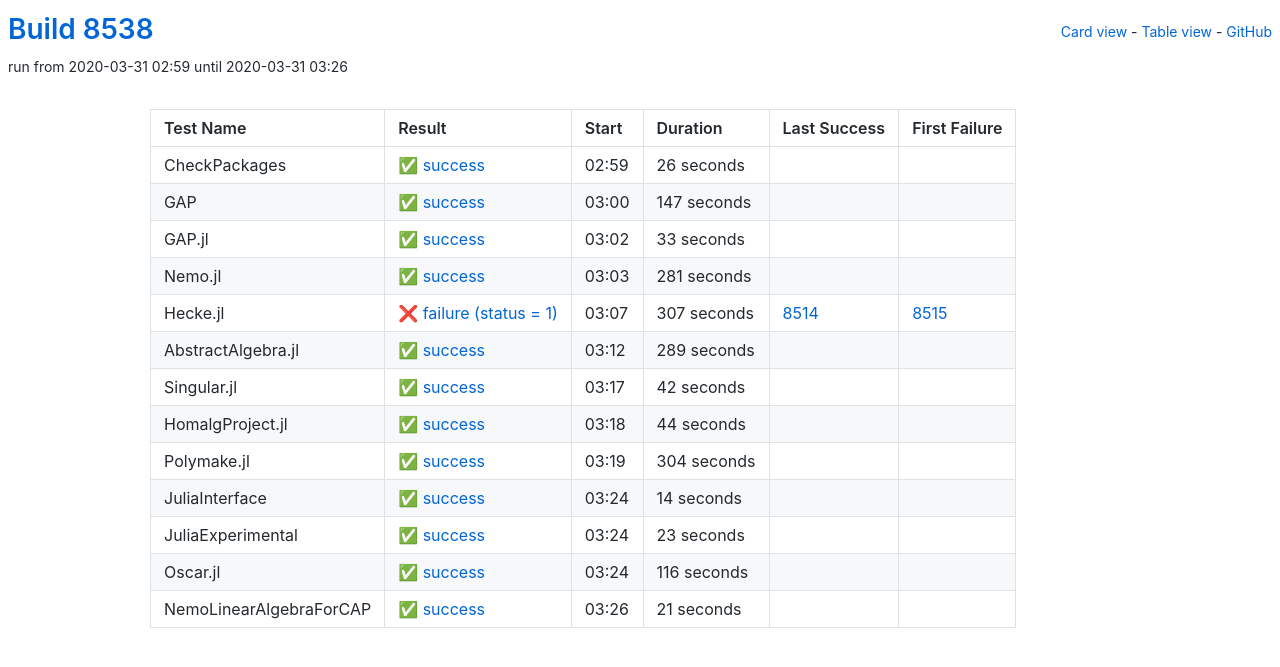
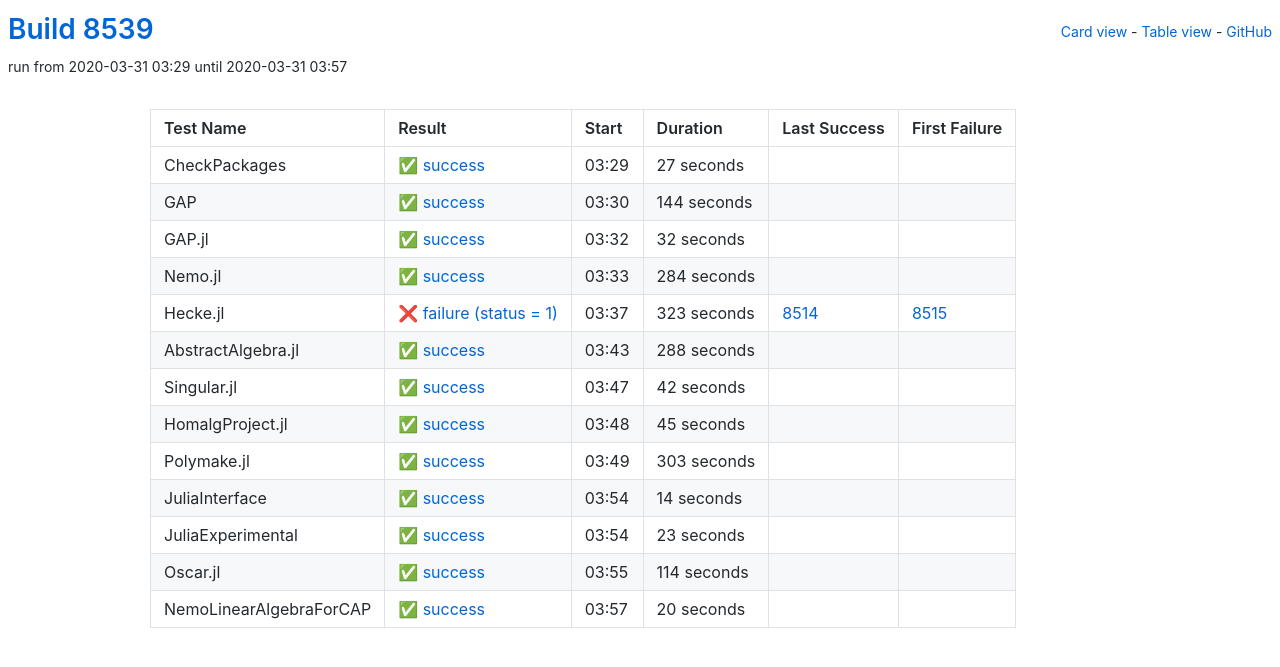
Before and after one commit to oscar-system/oscar-ci-status, a Jekyll site: the page built from table.html, in a window 1280 px wide. Shown: the top 667 px of the page. Built offline with Jekyll 4.4.1, drawn with Linux system fonts in a browser that asks for light colours.

Commit message:
Build 8539

```diff
--- a/_data/ci.yml
+++ b/_data/ci.yml
@@ -1,71 +1,71 @@
-build: 8538
-build_url: https://oscarci.mathematik.uni-kl.de/job/oscar/8538/
+build: 8539
+build_url: https://oscarci.mathematik.uni-kl.de/job/oscar/8539/
 job: oscar
 tests:
-- duration: 26
+- duration: 27
   exitcode: 0
   first_failure: false
   first_failure_url: null
   last_success: false
   last_success_url: null
-  log: https://oscarci.mathematik.uni-kl.de/job/oscar/8538/artifact/logs/build-8538/CheckPackages.log
+  log: https://oscarci.mathematik.uni-kl.de/job/oscar/8539/artifact/logs/build-8539/CheckPackages.log
   name: CheckPackages
-  start: 2020-03-31 02:59
+  start: 2020-03-31 03:29
   status: success
   success: true
-- duration: 147
+- duration: 144
   exitcode: 0
   first_failure: false
   first_failure_url: null
   last_success: false
   last_success_url: null
-  log: https://oscarci.mathematik.uni-kl.de/job/oscar/8538/artifact/logs/build-8538/GAP.log
+  log: https://oscarci.mathematik.uni-kl.de/job/oscar/8539/artifact/logs/build-8539/GAP.log
   name: GAP
-  start: 2020-03-31 03:00
+  start: 2020-03-31 03:30
   status: success
   success: true
-- duration: 33
+- duration: 32
   exitcode: 0
   first_failure: false
   first_failure_url: null
   last_success: false
   last_success_url: null
-  log: https://oscarci.mathematik.uni-kl.de/job/oscar/8538/artifact/logs/build-8538/GAP.jl.log
+  log: https://oscarci.mathematik.uni-kl.de/job/oscar/8539/artifact/logs/build-8539/GAP.jl.log
   name: GAP.jl
-  start: 2020-03-31 03:02
+  start: 2020-03-31 03:32
   status: success
   success: true
-- duration: 281
+- duration: 284
   exitcode: 0
   first_failure: false
   first_failure_url: null
   last_success: false
   last_success_url: null
-  log: https://oscarci.mathematik.uni-kl.de/job/oscar/8538/artifact/logs/build-8538/Nemo.jl.log
+  log: https://oscarci.mathematik.uni-kl.de/job/oscar/8539/artifact/logs/build-8539/Nemo.jl.log
   name: Nemo.jl
-  start: 2020-03-31 03:03
+  start: 2020-03-31 03:33
   status: success
   success: true
-- duration: 307
+- duration: 323
   exitcode: 1
   first_failure: 8515
   first_failure_url: https://oscarci.mathematik.uni-kl.de/job/oscar/8515/
   last_success: 8514
   last_success_url: https://oscarci.mathematik.uni-kl.de/job/oscar/8514/
-  log: https://oscarci.mathematik.uni-kl.de/job/oscar/8538/artifact/logs/build-8538/Hecke.jl.log
+  log: https://oscarci.mathematik.uni-kl.de/job/oscar/8539/artifact/logs/build-8539/Hecke.jl.log
   name: Hecke.jl
-  start: 2020-03-31 03:07
+  start: 2020-03-31 03:37
   status: failure
   success: false
-- duration: 289
+- duration: 288
   exitcode: 0
   first_failure: false
   first_failure_url: null
   last_success: false
   last_success_url: null
-  log: https://oscarci.mathematik.uni-kl.de/job/oscar/8538/artifact/logs/build-8538/AbstractAlgebra.jl.log
+  log: https://oscarci.mathematik.uni-kl.de/job/oscar/8539/artifact/logs/build-8539/AbstractAlgebra.jl.log
   name: AbstractAlgebra.jl
-  start: 2020-03-31 03:12
+  start: 2020-03-31 03:43
   status: success
   success: true
 - duration: 42
@@ -74,31 +74,31 @@ tests:
   first_failure_url: null
   last_success: false
   last_success_url: null
-  log: https://oscarci.mathematik.uni-kl.de/job/oscar/8538/artifact/logs/build-8538/Singular.jl.log
+  log: https://oscarci.mathematik.uni-kl.de/job/oscar/8539/artifact/logs/build-8539/Singular.jl.log
   name: Singular.jl
-  start: 2020-03-31 03:17
+  start: 2020-03-31 03:47
   status: success
   success: true
-- duration: 44
+- duration: 45
   exitcode: 0
   first_failure: false
   first_failure_url: null
   last_success: false
   last_success_url: null
-  log: https://oscarci.mathematik.uni-kl.de/job/oscar/8538/artifact/logs/build-8538/HomalgProject.jl.log
+  log: https://oscarci.mathematik.uni-kl.de/job/oscar/8539/artifact/logs/build-8539/HomalgProject.jl.log
   name: HomalgProject.jl
-  start: 2020-03-31 03:18
+  start: 2020-03-31 03:48
   status: success
   success: true
-- duration: 304
+- duration: 303
   exitcode: 0
   first_failure: false
   first_failure_url: null
   last_success: false
   last_success_url: null
-  log: https://oscarci.mathematik.uni-kl.de/job/oscar/8538/artifact/logs/build-8538/Polymake.jl.log
+  log: https://oscarci.mathematik.uni-kl.de/job/oscar/8539/artifact/logs/build-8539/Polymake.jl.log
   name: Polymake.jl
-  start: 2020-03-31 03:19
+  start: 2020-03-31 03:49
   status: success
   success: true
 - duration: 14
@@ -107,9 +107,9 @@ tests:
   first_failure_url: null
   last_success: false
   last_success_url: null
-  log: https://oscarci.mathematik.uni-kl.de/job/oscar/8538/artifact/logs/build-8538/JuliaInterface.log
+  log: https://oscarci.mathematik.uni-kl.de/job/oscar/8539/artifact/logs/build-8539/JuliaInterface.log
   name: JuliaInterface
-  start: 2020-03-31 03:24
+  start: 2020-03-31 03:54
   status: success
   success: true
 - duration: 23
@@ -118,30 +118,30 @@ tests:
   first_failure_url: null
   last_success: false
   last_success_url: null
-  log: https://oscarci.mathematik.uni-kl.de/job/oscar/8538/artifact/logs/build-8538/JuliaExperimental.log
+  log: https://oscarci.mathematik.uni-kl.de/job/oscar/8539/artifact/logs/build-8539/JuliaExperimental.log
   name: JuliaExperimental
-  start: 2020-03-31 03:24
+  start: 2020-03-31 03:54
   status: success
   success: true
-- duration: 116
+- duration: 114
   exitcode: 0
   first_failure: false
   first_failure_url: null
   last_success: false
   last_success_url: null
-  log: https://oscarci.mathematik.uni-kl.de/job/oscar/8538/artifact/logs/build-8538/Oscar.jl.log
+  log: https://oscarci.mathematik.uni-kl.de/job/oscar/8539/artifact/logs/build-8539/Oscar.jl.log
   name: Oscar.jl
-  start: 2020-03-31 03:24
+  start: 2020-03-31 03:55
   status: success
   success: true
-- duration: 21
+- duration: 20
   exitcode: 0
   first_failure: false
   first_failure_url: null
   last_success: false
   last_success_url: null
-  log: https://oscarci.mathematik.uni-kl.de/job/oscar/8538/artifact/logs/build-8538/NemoLinearAlgebraForCAP.log
+  log: https://oscarci.mathematik.uni-kl.de/job/oscar/8539/artifact/logs/build-8539/NemoLinearAlgebraForCAP.log
   name: NemoLinearAlgebraForCAP
-  start: 2020-03-31 03:26
+  start: 2020-03-31 03:57
   status: success
   success: true
```
Also changed, not shown: README.md.
